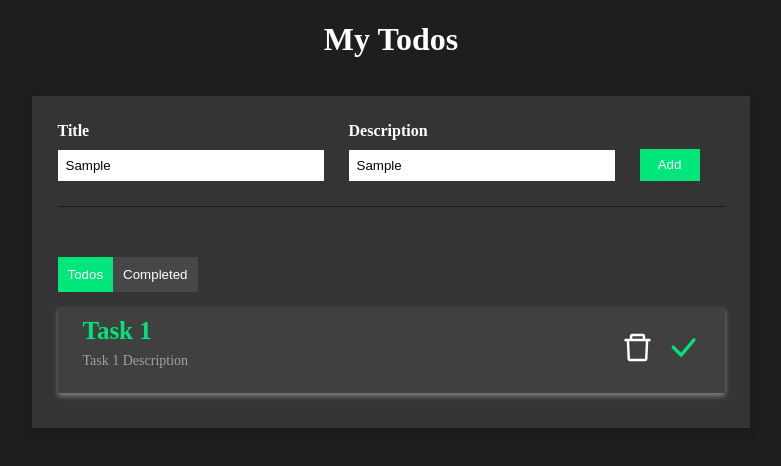
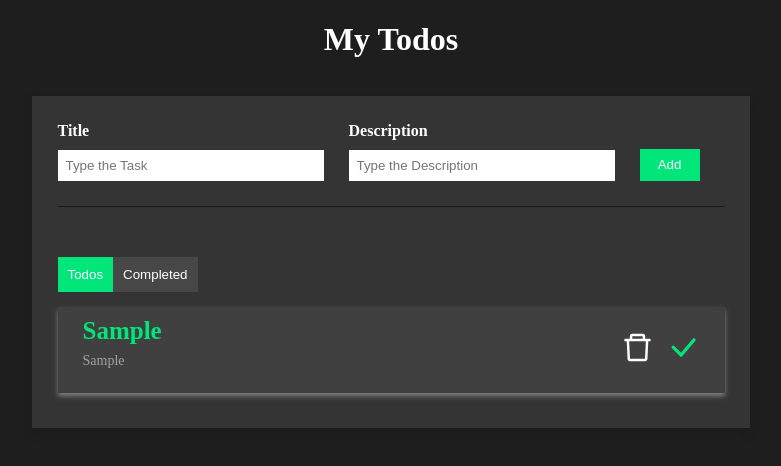
Before and after one commit to giokhvede/todo-app, a React (Vite) app: page / in a window 1280 px wide. Both pictures are taken after typing "Sample", "Sample" into the empty fields and a click on the button "Add". Shown: the top 466 px of the page, without its empty margins (249-1030 px from the left). Built offline with nearby package versions, Linux system fonts and the light colour scheme.

Commit message:
setnewTodos

```diff
--- a/src/App.jsx
+++ b/src/App.jsx
@@ -5,6 +5,20 @@ import "./App.css";
 
 function App() {
   const [isCompletedScreen, setIsCompletedScreen] = useState(false);
+  const [allTodos, setTodos] = useState([]);
+  const [newTitle, setNewTitle] = useState("");
+  const [newDescription, setNewDescription] = useState("");
+
+  const handleAddTodo = () => {
+    let newTodoItem = {
+      title: newTitle,
+      description: newDescription,
+    };
+    setTodos([newTodoItem, ...allTodos]);
+    setNewTitle("");
+    setNewDescription("");
+  };
+
   return (
     <div className="app">
       <h1>My Todos</h1>
@@ -13,14 +27,28 @@ function App() {
         <div className="todo-input">
           <div className="todo-input-item">
             <label htmlFor="">Title</label>
-            <input type="text" placeholder="Type the Task" />
+            <input
+              value={newTitle}
+              onChange={(e) => setNewTitle(e.target.value)}
+              type="text"
+              placeholder="Type the Task"
+            />
           </div>
           <div className="todo-input-item">
             <label htmlFor="">Description</label>
-            <input type="text" placeholder="Type the Description" />
+            <input
+              value={newDescription}
+              onChange={(e) => setNewDescription(e.target.value)}
+              type="text"
+              placeholder="Type the Description"
+            />
           </div>
           <div className="todo-input-item">
-            <button type="button" className="primaryBtn">
+            <button
+              onClick={handleAddTodo}
+              type="button"
+              className="primaryBtn"
+            >
               Add
             </button>
           </div>
@@ -44,17 +72,21 @@ function App() {
         </div>
 
         <div className="todo-list">
-          <div className="todo-list-item">
-            <div>
-              <h3>Task 1</h3>
-              <p>Task 1 Description</p>
-            </div>
+          {allTodos.map((item, index) => {
+            return (
+              <div className="todo-list-item" key={index}>
+                <div>
+                  <h3>{item.title}</h3>
+                  <p>{item.description}</p>
+                </div>
 
-            <div>
-              <AiOutlineDelete className="icon" />
-              <BsCheckLg className="check-icon" />
-            </div>
-          </div>
+                <div>
+                  <AiOutlineDelete className="icon" title="Delete?" />
+                  <BsCheckLg className="check-icon" title="completed?" />
+                </div>
+              </div>
+            );
+          })}
         </div>
       </div>
     </div>
```
